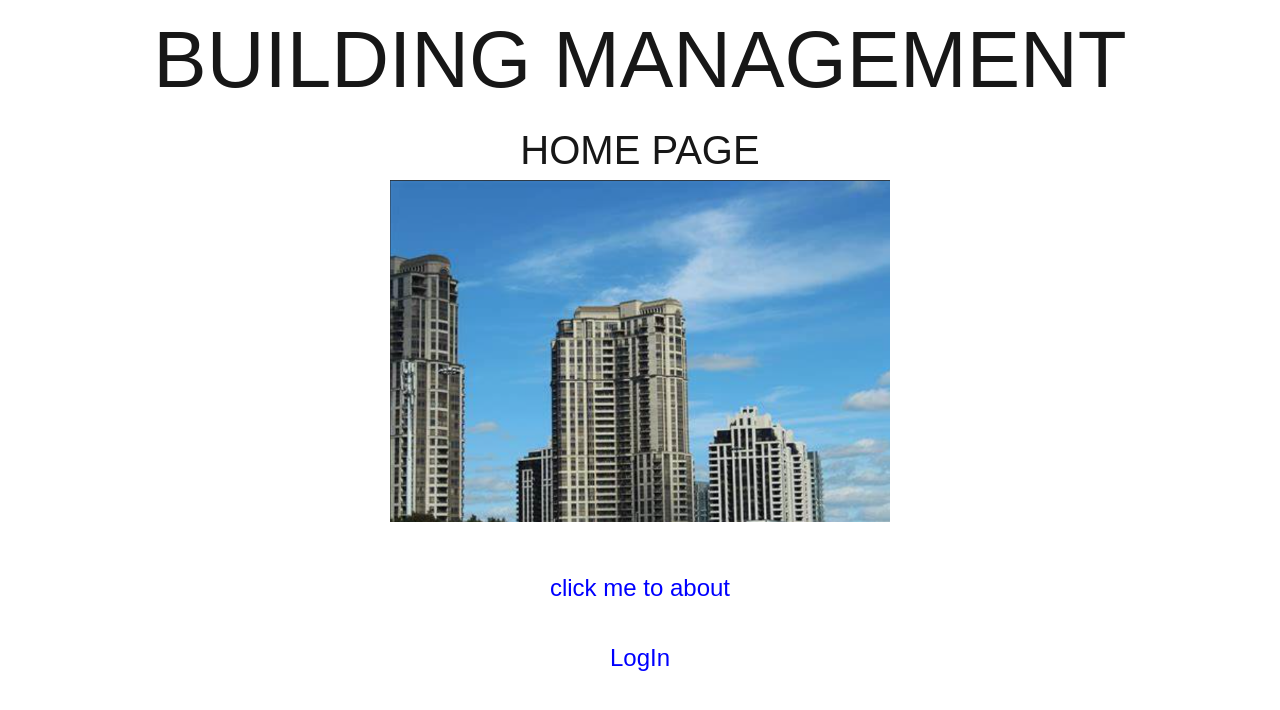
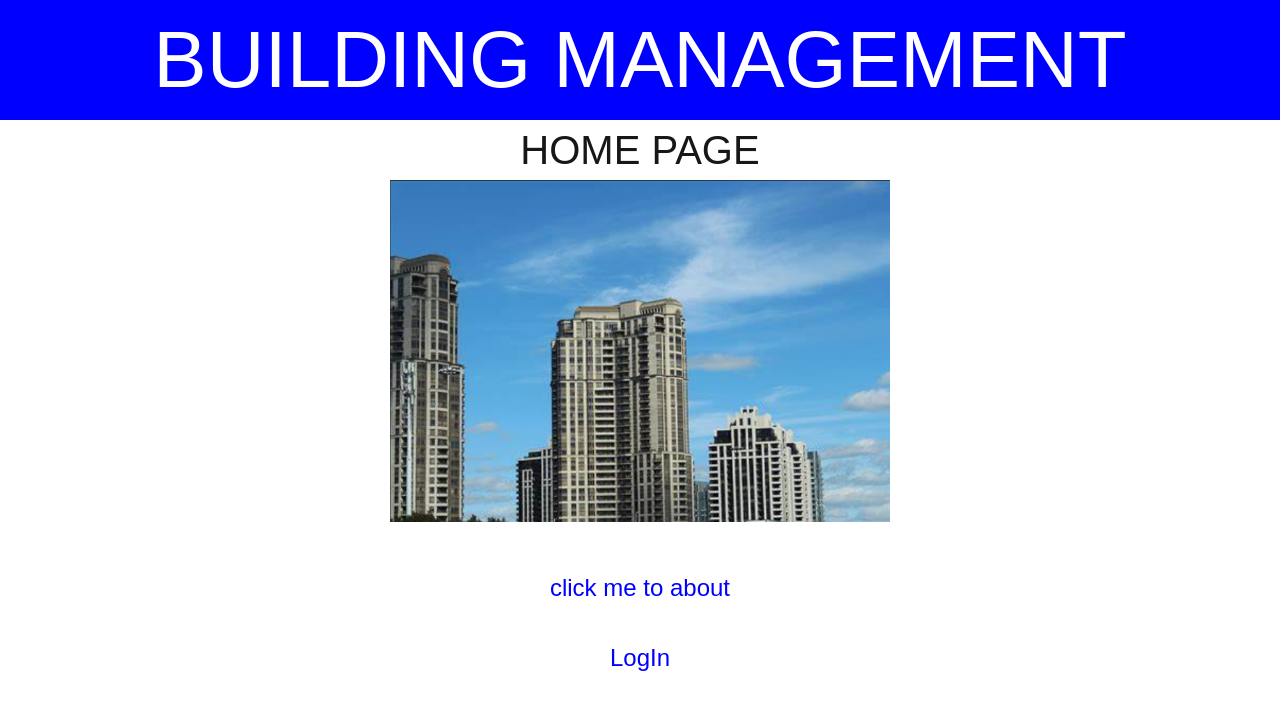
Before and after one commit to Na18422/building-management, a Next.js app: page / in a window 1280 px wide. Shown: the top 710 px of the page. Built offline with nearby package versions, Linux system fonts and the light colour scheme.

Commit message:
Update page.tsx

```diff
--- a/app/page.tsx
+++ b/app/page.tsx
@@ -3,7 +3,7 @@ import React from 'react';
 const Home: React.FC = () => {
   return (
     <div style={{ textAlign: 'center'}}>
-      <h1 style={{ fontSize: '80px' }}>BUILDING MANAGEMENT</h1>
+      <h1 style={{ fontSize: '80px', backgroundColor: 'blue', color: 'white'}}>BUILDING MANAGEMENT</h1>
       <h2 style={{ fontSize: '40px' }}>HOME PAGE</h2>
       <img src="pic.png" alt="Building Image" width={500} height={300} style={{ display: 'block', margin: '0 auto' }} />
       <br /><br />
```
